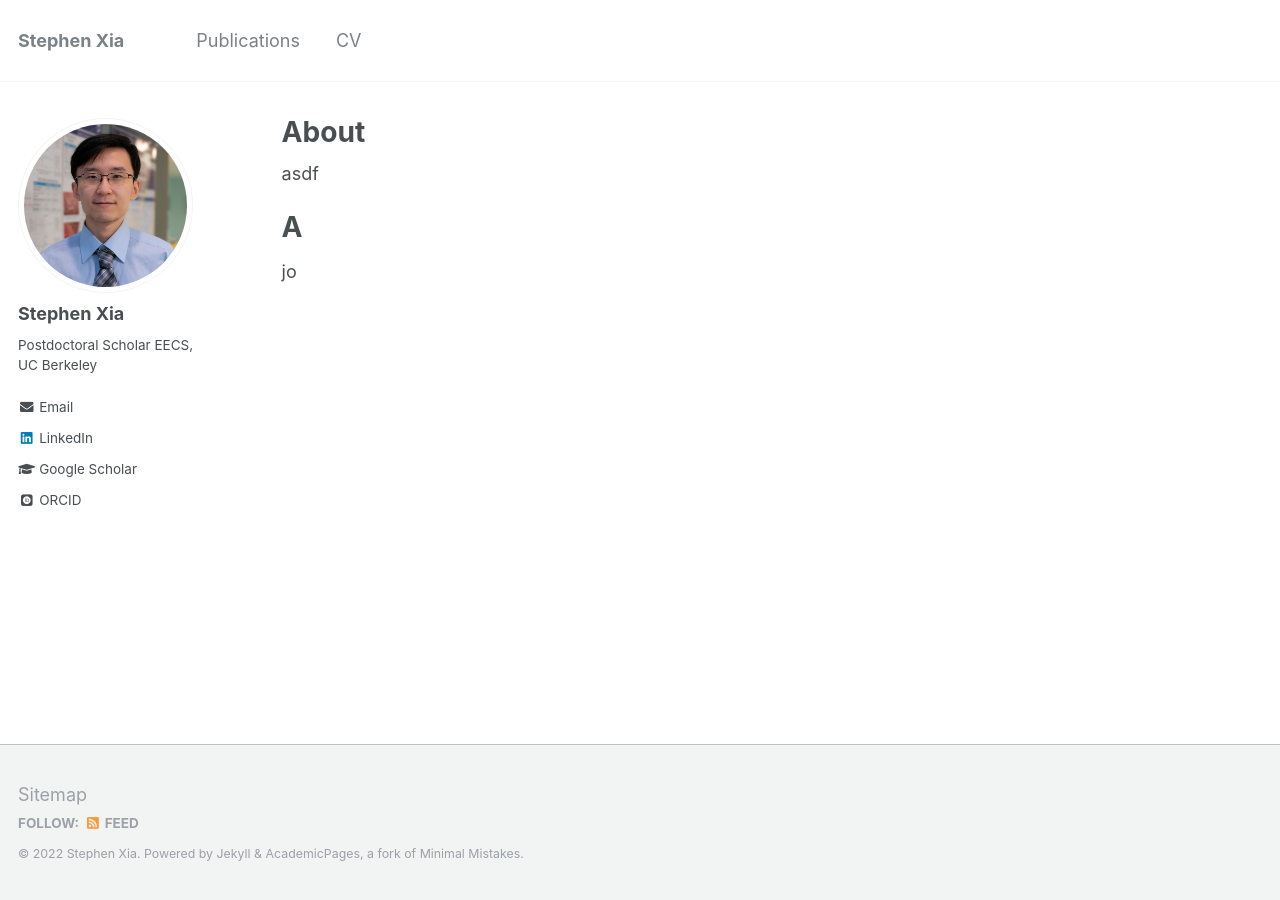
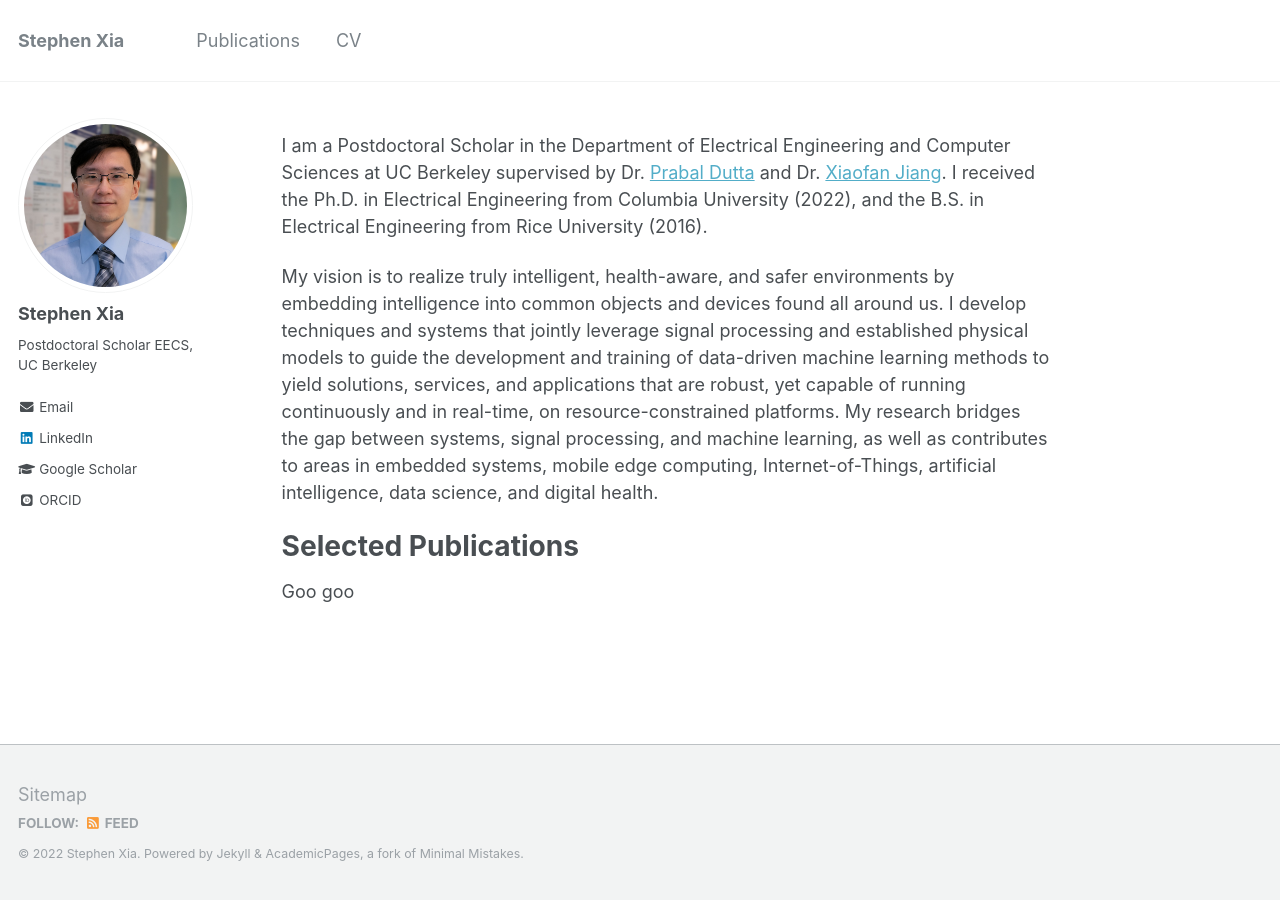
Before and after one commit to stephenxia/stephenxia.github.io, a Jekyll site: the page built from _pages/about.md, in a window 1280 px wide. Built offline with Jekyll 4.4.1, drawn with Linux system fonts in a browser that asks for light colours; some web fonts are replaced.

Commit message:
Update About

```diff
--- a/_pages/about.md
+++ b/_pages/about.md
@@ -1,6 +1,6 @@
 ---
 permalink: /
-title: "About"
+title: ""
 excerpt: ""
 author_profile: true
 redirect_from:
@@ -8,9 +8,10 @@ redirect_from:
   - /about.html
 ---
 
-asdf
+I am a Postdoctoral Scholar in the Department of Electrical Engineering and Computer Sciences at UC Berkeley supervised by Dr. [Prabal Dutta](https://www2.eecs.berkeley.edu/Faculty/Homepages/prabal.html) and Dr. [Xiaofan Jiang](http://fredjiang.com). I received the Ph.D. in Electrical Engineering from Columbia University (2022), and the B.S. in Electrical Engineering from Rice University (2016).
 
-A
+My vision is to realize truly intelligent, health-aware, and safer environments by embedding intelligence into common objects and devices found all around us. I develop techniques and systems that jointly leverage signal processing and established physical models to guide the development and training of data-driven machine learning methods to yield solutions, services, and applications that are robust, yet capable of running continuously and in real-time, on resource-constrained platforms. My research bridges the gap between systems, signal processing, and machine learning, as well as contributes to areas in embedded systems, mobile edge computing, Internet-of-Things, artificial intelligence, data science, and digital health.
+
+Selected Publications
 ======
-
-jo
+Goo goo
```
